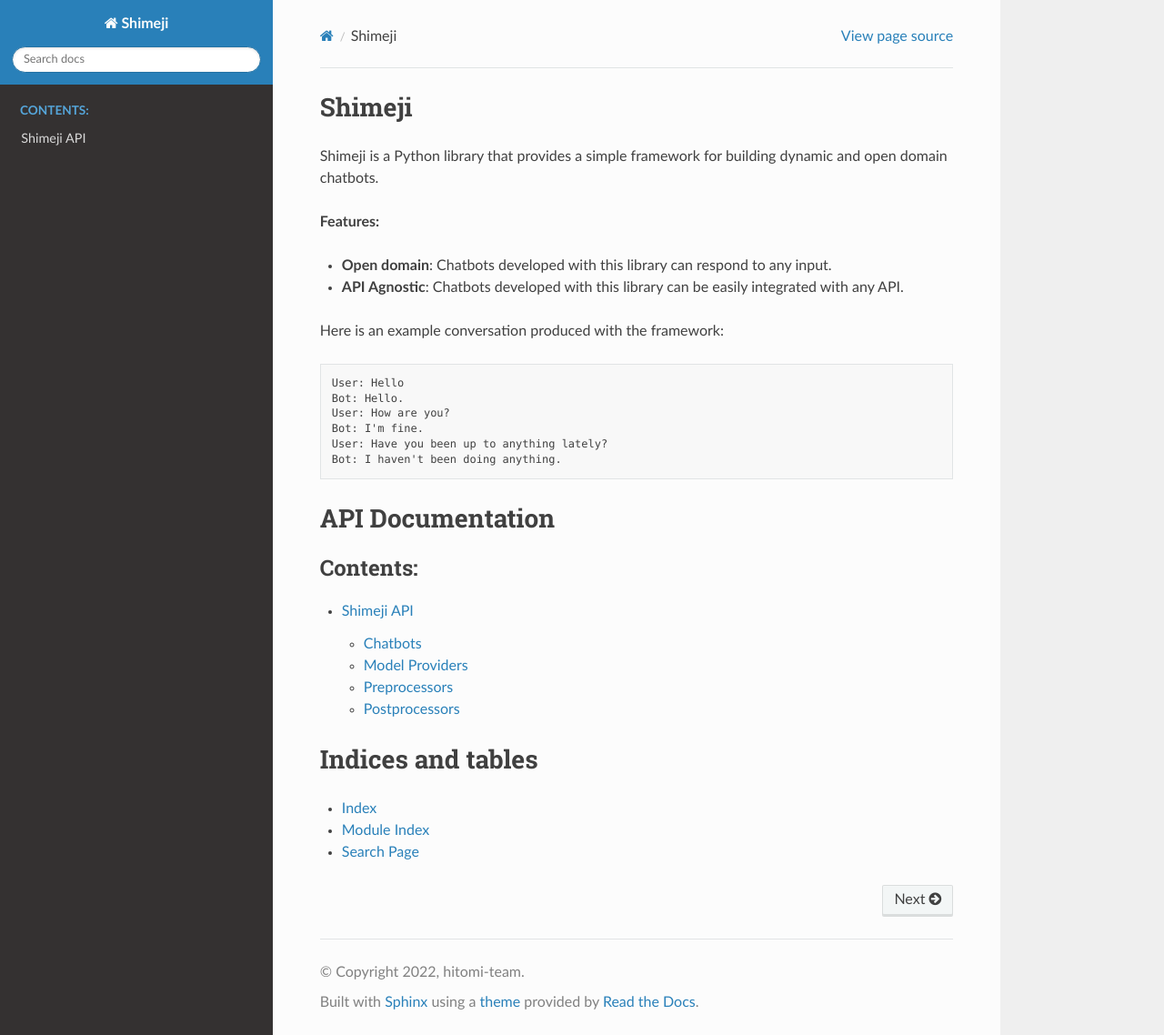
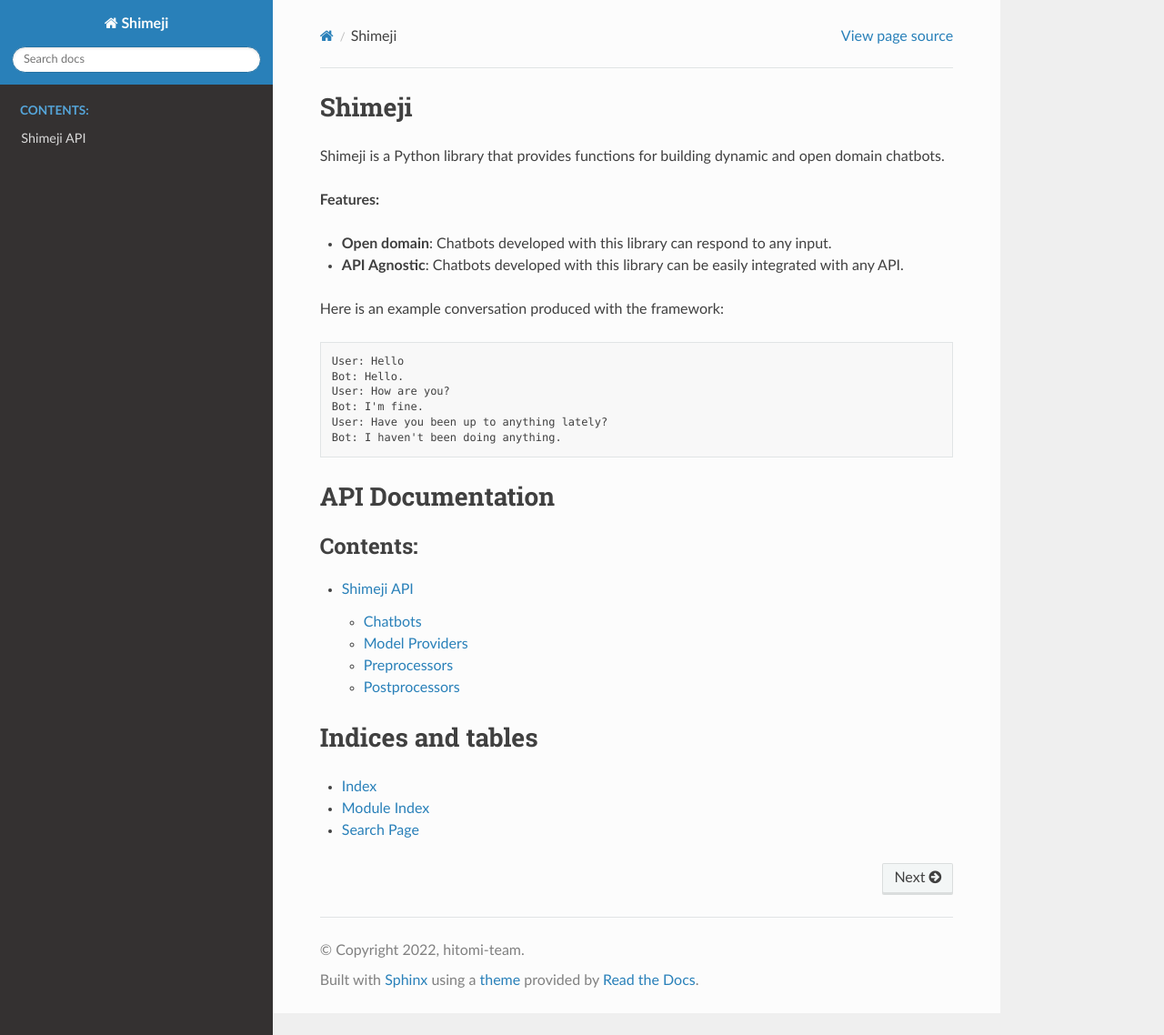
Before and after one commit to hitomi-team/shimeji, a Sphinx documentation site: the page built from docs/index.rst, in a window 1280 px wide and 1138 px high. Shown: the whole window at 91% size. Built offline with Sphinx 7.4.7 and the Read the Docs theme 2.0.0, drawn with Linux system fonts in a browser that asks for light colours.

Commit message:
Fix docs

```diff
--- a/docs/index.rst
+++ b/docs/index.rst
@@ -1,7 +1,7 @@
 Shimeji
 =======
 
-Shimeji is a Python library that provides a simple framework for
+Shimeji is a Python library that provides functions for
 building dynamic and open domain chatbots.
 
 **Features:**
```
